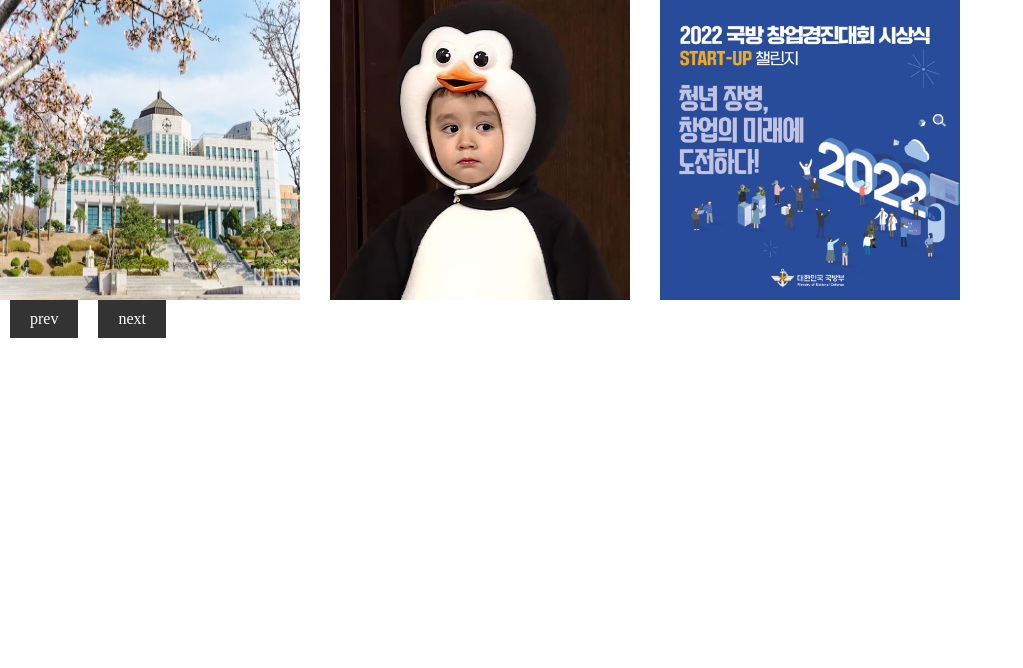
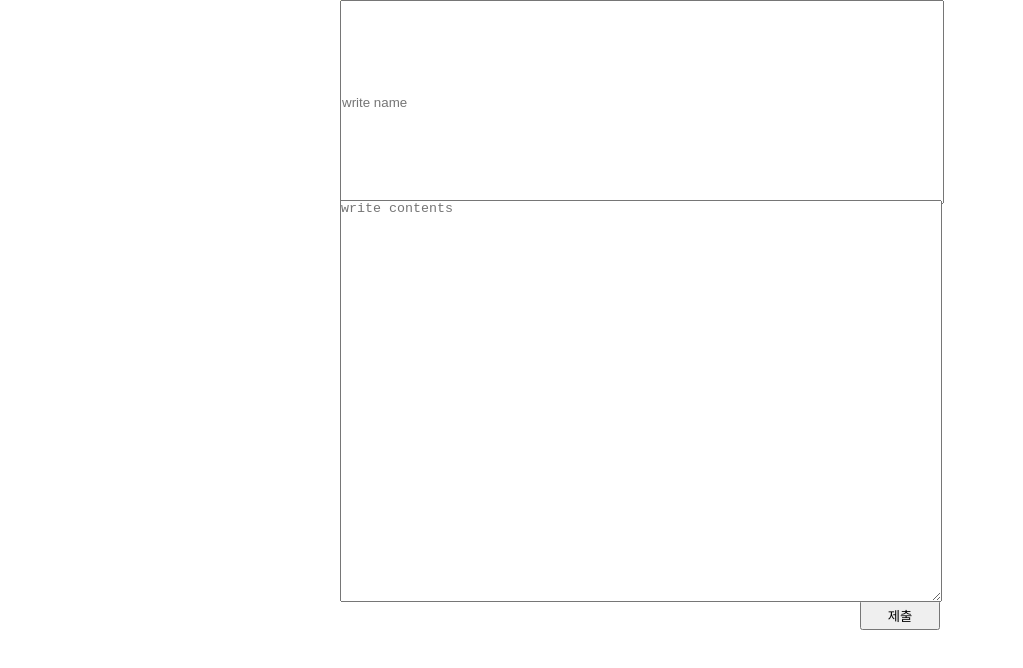
Before and after one commit to ChangHyunL/web-project, a plain HTML site: page test.html in a window 1280 px wide. Shown: the whole page, without its empty margins (0-1023 px from the left). Drawn offline with Linux system fonts and the light colour scheme.

Commit message:
0104 commit

```diff
--- a/test.html
+++ b/test.html
@@ -1,87 +1,55 @@
 <!DOCTYPE html>
 <html lang="en">
-
 <head>
     <meta charset="UTF-8">
     <meta http-equiv="X-UA-Compatible" content="IE=edge">
     <meta name="viewport" content="width=device-width, initial-scale=1.0">
-    <script src="test.js" defer></script>
     <title>Document</title>
     <style>
-        * {
+        *{
             margin: 0;
             padding: 0;
         }
-
-        li {
-            list-style: none;
+        .guest{
+            width: 600px;
+            height: 600px;
+            margin: auto;
+            background-color: aquamarine;
         }
-
-        .slide__page {
-            width: 960px;
-            height: 300px;
+        .guest > .writeName {
+            width: 100%;
+            height: 200px;
+            background-color: beige;
         }
-
-        .slide__page>.slide__wrapper {
-            position: relative;
+        .guest > .writeContents {
+            width: 100%;
+            height: 400px;
+            background-color: aliceblue;
+        }
+        #name {
             width: 100%;
             height: 100%;
-            margin: 0 auto;
-            overflow: hidden;
         }
-
-        .slide__page>.slide__wrapper>.slides {
-            position: absolute;
-            margin: auto;
-            width: 1620px;
-            right:-660px;
+        #content {
+            width: 100%;
+            height: 100%;
         }
-
-        .slides>li:not(:last-child) {
-            float: left;
-            margin-right: 30px;
-        }
-
-        .controls {
-            width: 100%;
-            text-align: center;
-            display: flex;
-        }
-
-        .controls>p {
-            background-color: #333;
-            color: #fff;
-            padding: 10px 20px;
-            margin: 0px 10px;
-        }
-
-        .controls>p#prev {
-            float: left;
-        }
-
-        controls>p#next {
+        .submit {
+            width: 80px;
+            height: 30px;
             float: right;
         }
     </style>
 </head>
-
 <body>
-    <div class="slide__page">
-        <div class="slide__wrapper">
-            <ul class="slides">
-                <li><img src="./assets/dku.jpg" alt="" style="width: 300px; height: 300px;"></li>
-                <li><img src="./assets/profile_pic.png" alt="" style="width: 300px; height: 300px;"></li>
-                <li><img src="./assets/startup.jpg" alt="" style="width: 300px; height: 300px;"></li>
-                <li><img src="./assets/dku.jpg" alt="" style="width: 300px; height: 300px;"></li>
-                <li><img src="./assets/email.png" alt="" style="width: 300px; height: 300px;"></li>
-            </ul>
+    <div class="guest">
+        <div class="writeName">
+            <input type="text" name="namefield" placeholder="write name" id="name">
         </div>
-        <div class="controls">
-            <p id="prev">prev</p>
-            <p id="next">next</p>
+        <div class="writeContents">
+            <textarea id="content" placeholder="write contents" maxlength="1000"></textarea>
         </div>
+        <button class="submit">제출</button>
     </div>
-
 </body>
-
 </html>
```
Also changed, not shown: data.json (+5 -5 lines), assets/Happy New Year.jpg (deleted), assets/dog.jpg (deleted), assets/work together.webp (deleted), assets/삼겹살.jpg (deleted), 1 other file.
